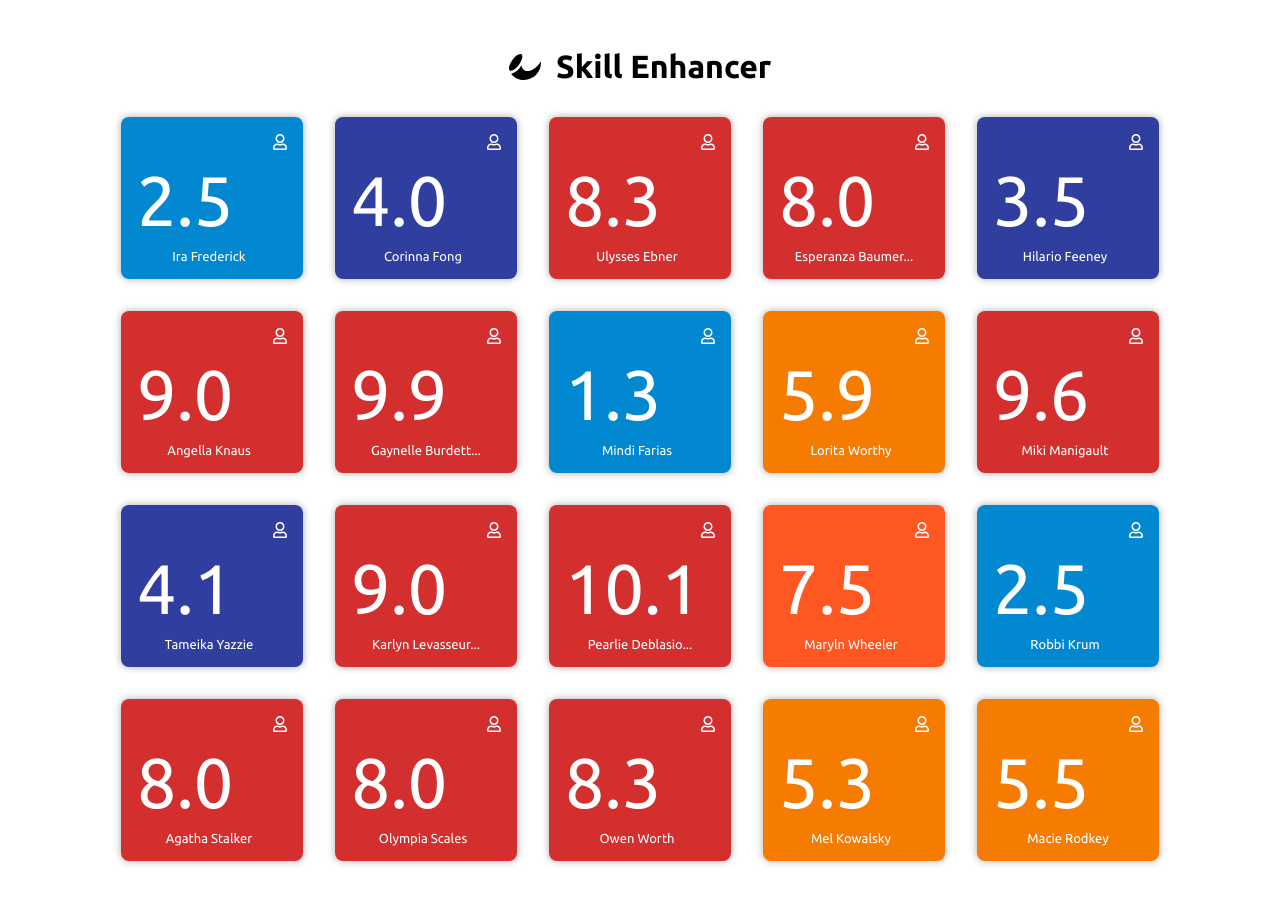
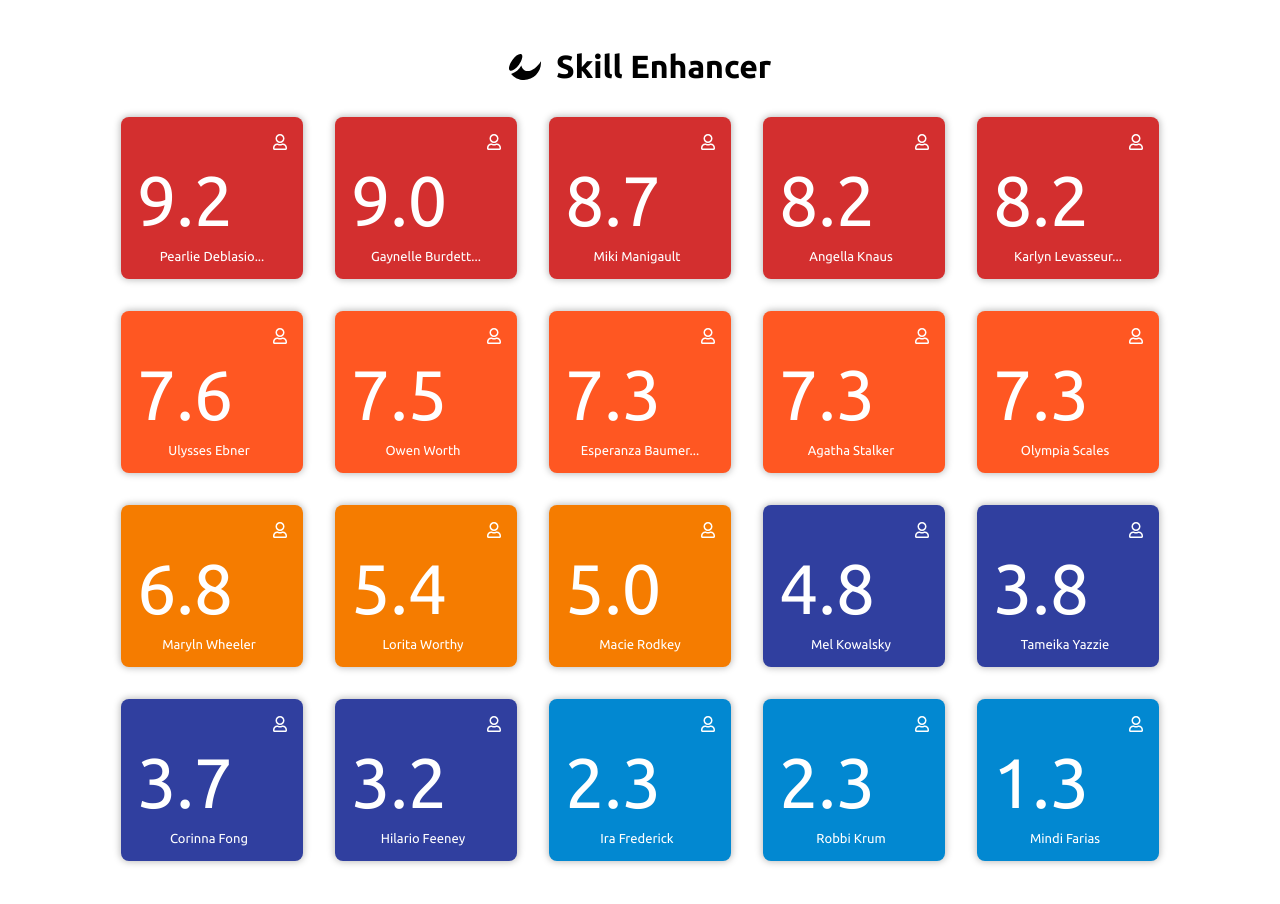
Before and after one commit to hamsahmedansari/React-Simple-Quiz, a React (Create React App) app: page / in a window 1280 px wide. Shown: the top 904 px of the page. Built offline with nearby package versions, Linux system fonts and the light colour scheme.

Commit message:
UPDATE: :construction: Profile Tile sorting

```diff
--- a/src/component/login/index.jsx
+++ b/src/component/login/index.jsx
@@ -32,12 +32,15 @@ class Login extends Component {
       "Macie Rodkey"
     ];
     for (let i = 0; i < 20; i++) {
-      const random = (Math.random() * (10 - 1 + 1) + 1).toFixed(1);
+      const random = (Math.random() * (9 - 1 + 1) + 1).toFixed(1);
       TempProfileTile.push({
         username: name[i],
         rating: random
       });
     }
+    // console.log(TempProfileTile);
+
+    const profiles = TempProfileTile.sort((a, b) => b.rating - a.rating);
     return (
       <div className="login">
         <div className="flex-container flex-column flex-align-item-center flex-justify-start">
@@ -48,7 +51,7 @@ class Login extends Component {
             </h1>
           </div>
           <div className="flex-align-item-center flex-container flex-justify-center flex-row item w-100 flex-wrap">
-            {TempProfileTile.map((profile, i) => (
+            {profiles.map((profile, i) => (
               <ProfileTile
                 rating={profile.rating}
                 username={profile.username}
```
